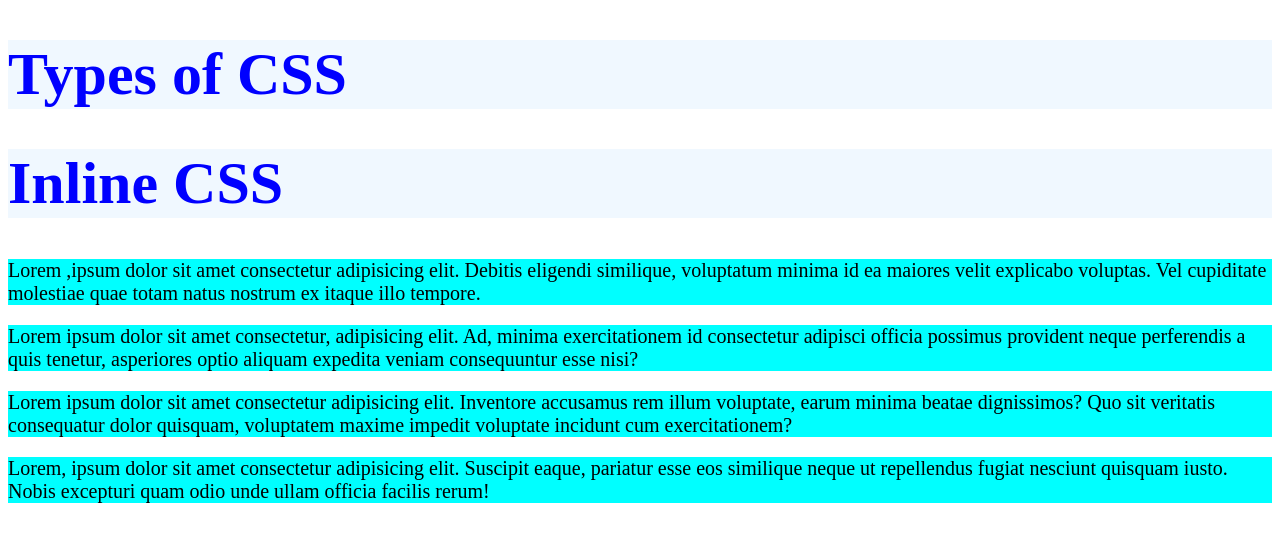
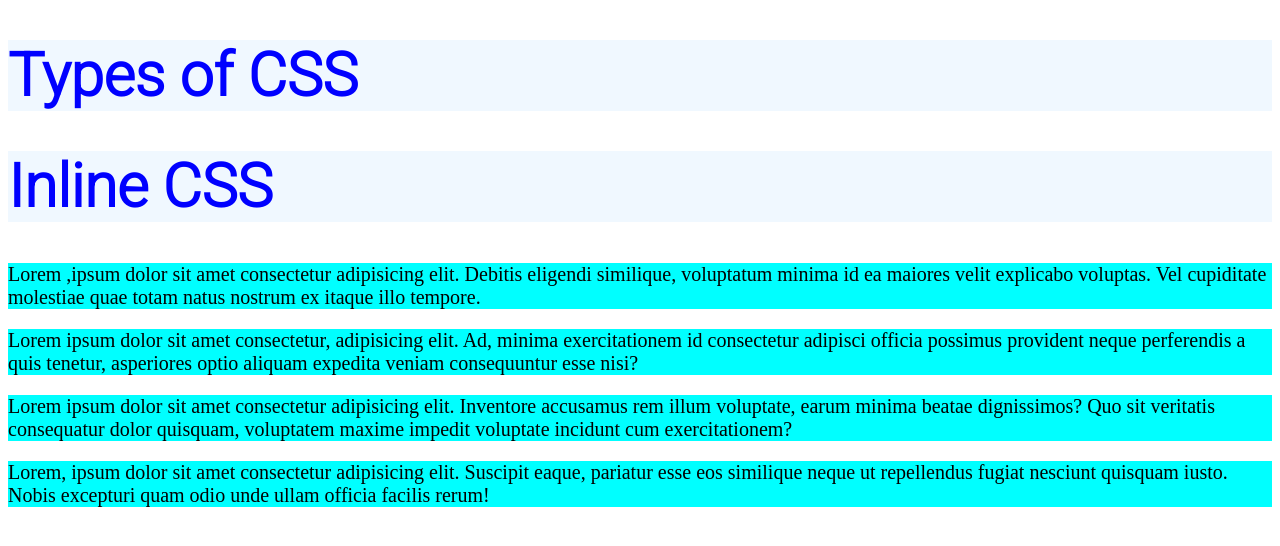
Before and after one commit to Sarthakpandit11/web-technology, a plain HTML site: page week 4/external.html in a window 1280 px wide. Drawn offline with Linux system fonts and the light colour scheme.

Commit message:
modified week 3 and week 4 files

```diff
--- a/week 4/external.css
+++ b/week 4/external.css
@@ -1,7 +1,9 @@
+@import url('https://fonts.googleapis.com/css2?family=Roboto:wght@100;300&display=swap');
 h1{
     background-color: aliceblue;
     font-size: 60px;
     color:blue;
+    font-family: 'Roboto', sans-serif;
 }
 p{
     background-color: aqua;
```
Also changed, not shown: week 3/exercise 3.1.html (+1 -0 lines), week 3/exercise 3.html (+1 -0 lines).
